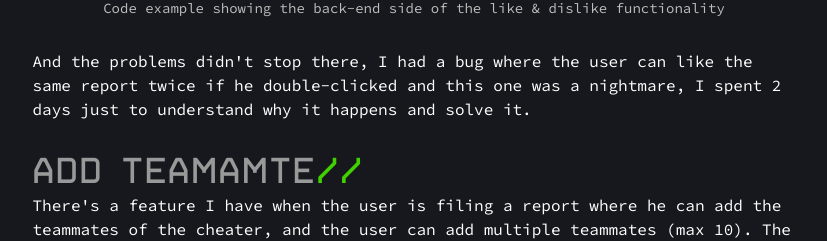
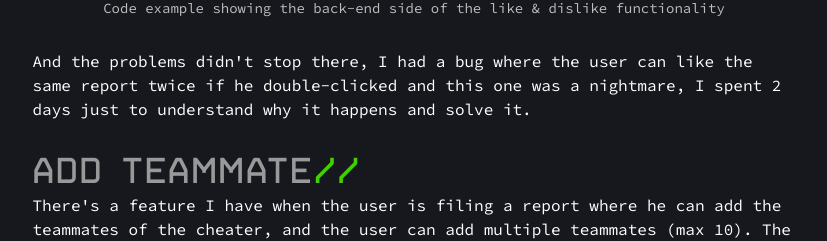
Before and after one commit to SamiKamal/portfolio, a React (Create React App) app: page /work/didimeetahacker in a window 1280 px wide. Shown: the part 2559-2800 px from the top of the page, without its empty margins (226-1053 px from the left). Built offline with nearby package versions, Linux system fonts and the light colour scheme; a web font is replaced by a local one.

Commit message:
Fix a typo

```diff
--- a/src/work/DidImeetahacker.js
+++ b/src/work/DidImeetahacker.js
@@ -58,7 +58,7 @@ function DidImeetahacker() {
                 <Paragraph>And the problems didn't stop there, I had a bug where the user can like the same report twice if he double-clicked and this one
                 was a nightmare, I spent 2 days just to understand why it happens and solve it.
             </Paragraph>
-            <SubHeading symbol="//">Add teamamte</SubHeading>
+            <SubHeading symbol="//">Add teammate</SubHeading>
             <Paragraph>
                 There's a feature I have when the user is filing a report where he can add the teammates of the cheater, and the user can add multiple teammates (max 10).
                 The problem I had is how to allow the user to add more teammates inputs, and how to keep track of them, and also allow the user to edit the previous input and delete it,
```
